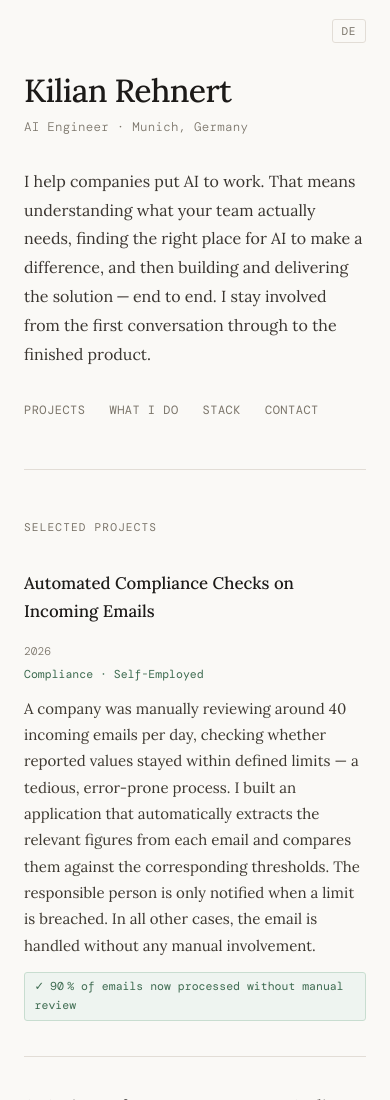
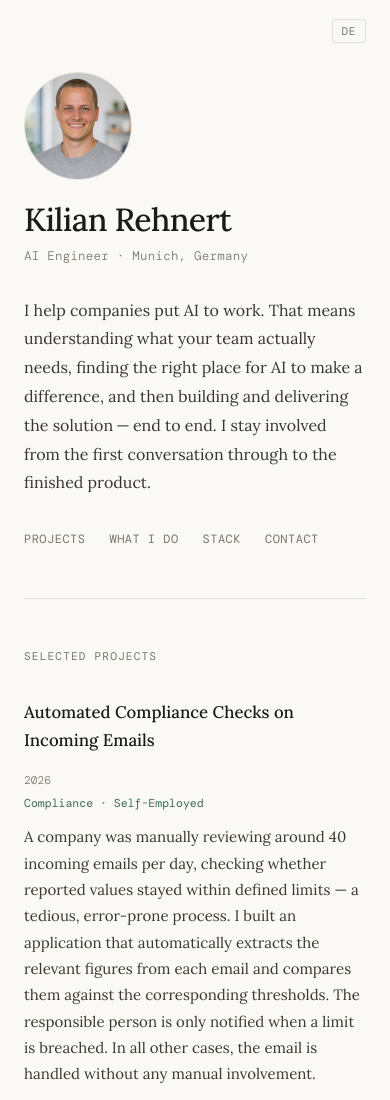
Before and after one commit to kilian234/kilian234.github.io, a plain HTML site: page index.html in a window 390 px wide. Shown: the top 1100 px of the page. Drawn offline with Linux system fonts and the light colour scheme.

Commit message:
Add profile photo styling and include image in header

```diff
--- a/index.html
+++ b/index.html
@@ -93,6 +93,17 @@
       line-height: 1.8;
       max-width: 540px;
       color: #3a3530;
+    }
+
+    .profile-photo {
+      width: 126px;
+      height: 126px;
+      object-fit: cover;
+      object-position: center 34%;
+      border-radius: 50%;
+      border: 1px solid var(--border);
+      margin-bottom: 1.3rem;
+      display: block;
     }
 
     nav { display: flex; gap: 1.5rem; margin-top: 2rem; }
@@ -240,6 +251,13 @@
       .stack-group { grid-template-columns: 1fr; gap: 0.25rem; }
     }
 
+    @media (max-width: 520px) {
+      .profile-photo {
+        width: 108px;
+        height: 108px;
+      }
+    }
+
     .stack-group-label {
       font-family: var(--font-mono);
       font-size: 0.72rem;
@@ -332,6 +350,7 @@
   <div class="container">
 
     <header>
+      <img class="profile-photo" src="321A1AA0-8EB4-4D6C-B100-E59AFE452F03_4_5005_c.jpeg" alt="Portrait of Kilian Rehnert" />
       <h1 class="name">Kilian Rehnert</h1>
       <p class="tagline" data-i18n="tagline"></p>
       <p class="about" data-i18n="about"></p>
```
Also changed, not shown: 321A1AA0-8EB4-4D6C-B100-E59AFE452F03_4_5005_c.jpeg (added).
